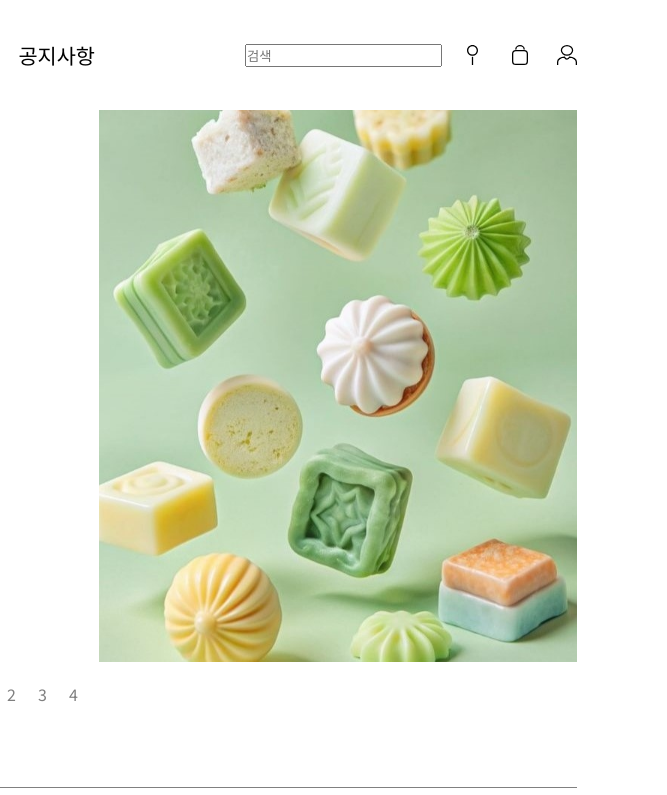
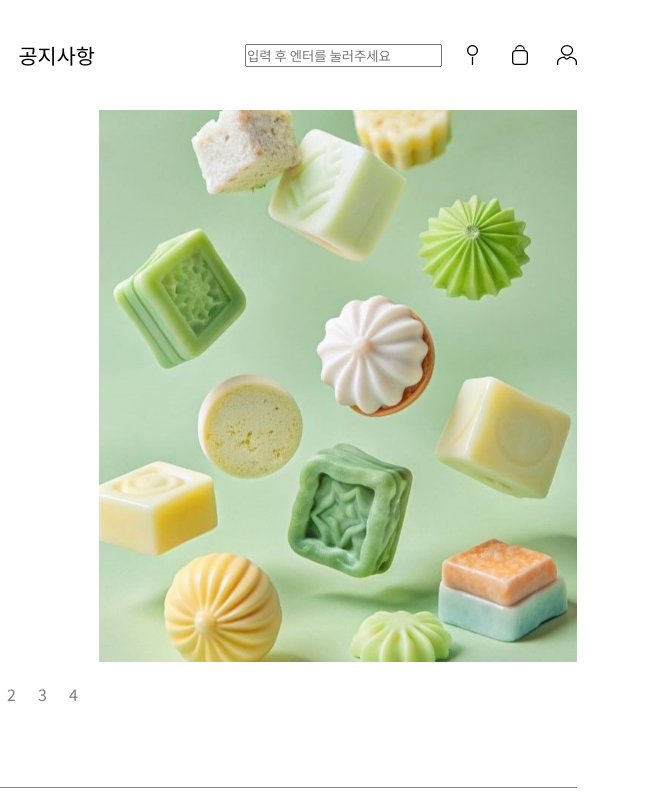
Before and after one commit to udyeong/zero-waste, a plain HTML site: page index.html in a window 1280 px wide. Both pictures are taken after a click on the item "검색". Shown: the top 795 px of the page, 613-1280 px from the left. Drawn offline with nearby package versions, Linux system fonts and the light colour scheme.

Commit message:
Update index.html

```diff
--- a/index.html
+++ b/index.html
@@ -39,7 +39,7 @@
             </ul>
             <ul id="icon_wrap" class="flex">
                 <form action="" class="flex">
-                <input class="search_bar" type="text" placeholder="검색">
+                <input class="search_bar" type="text" placeholder="입력 후 엔터를 눌러주세요">
                 </form>
                 <li class="search">검색</li>
                 <li class="cart hidden540"><a href="">장바구니</a></li>
```
